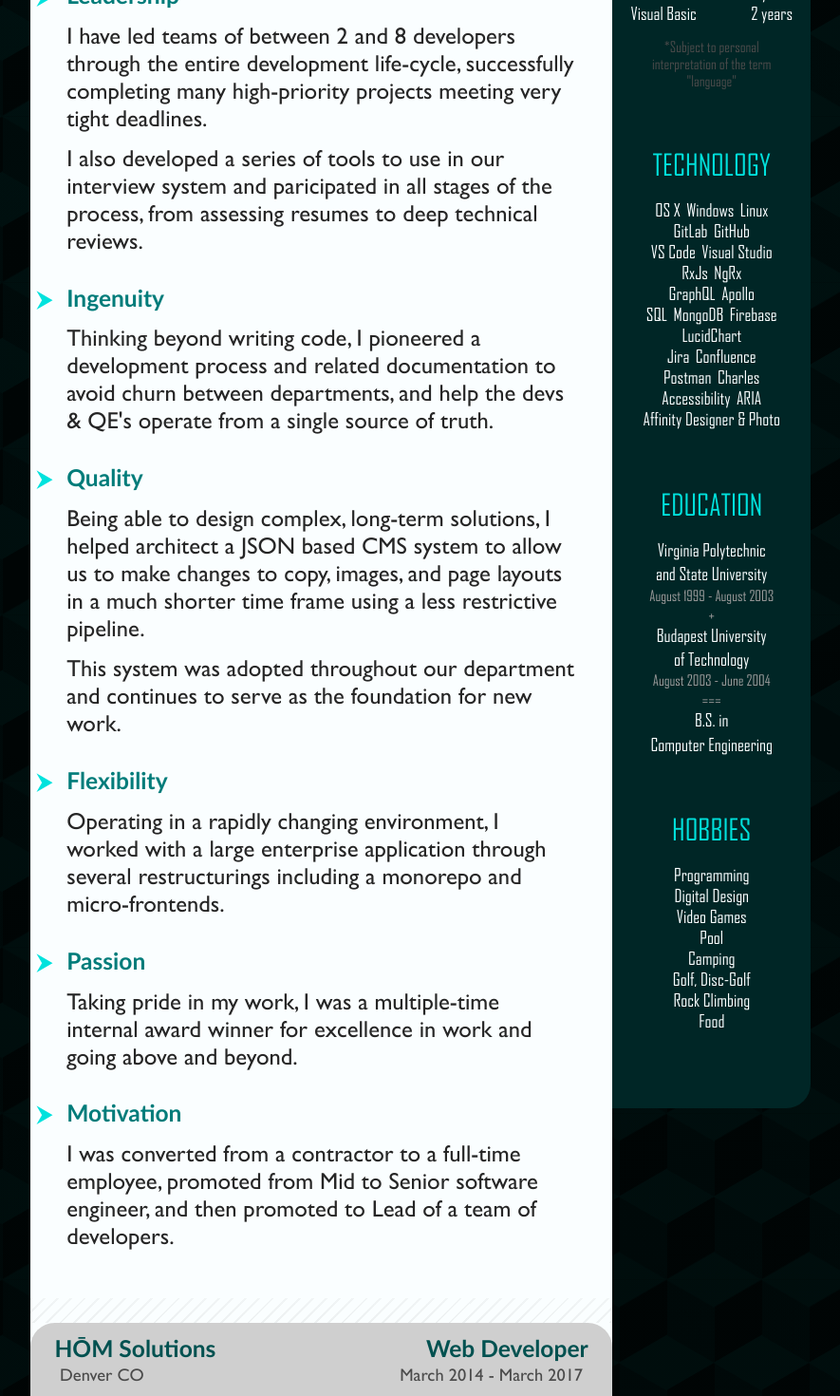
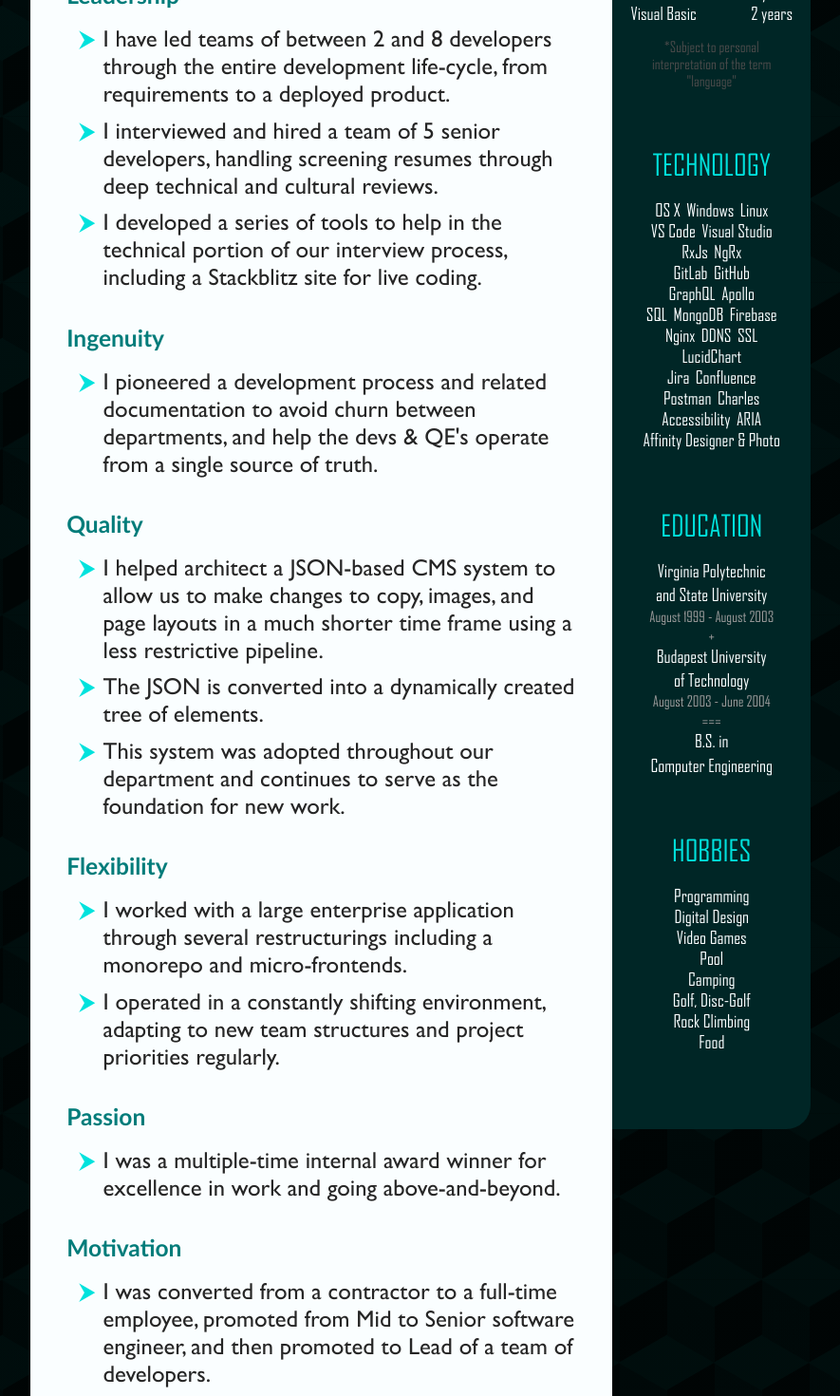
Before and after one commit to MikeVondrak/mike-vondrak, an Angular app: page / in a window 1280 px wide. Shown: the part 840-2310 px from the top of the page at 95% size, without its empty margins (197-1082 px from the left). Built offline with nearby package versions, Linux system fonts and the light colour scheme.

Commit message:
refine copy, list style

```diff
--- a/src/app/app.component.scss
+++ b/src/app/app.component.scss
@@ -89,6 +89,9 @@
     }
 
     app-site-footer {
+      @media print {
+        diplay: none;
+      }
     }
   }
 }
--- a/src/app/components/content-section/content-section.component.ts
+++ b/src/app/components/content-section/content-section.component.ts
@@ -15,7 +15,6 @@ export class ContentSectionComponent {
 
   public isLink(text: string) {
     const prefix = text.substring(0, 5);
-    console.log(prefix);
     return prefix === 'link:';
   }
   public getLinkName(text: string) {
--- a/src/app/components/page-parts/site-page/site-page.animations.ts
+++ b/src/app/components/page-parts/site-page/site-page.animations.ts
@@ -40,13 +40,13 @@ const leaveKeyframes = [
     offset: 0.33,
     height: '50vh',
     opacity: 0.25,
-    transform: 'translateY(-20%) scale(0.75)'
+    transform: 'translateY(-10%) scale(0.75)'
   }),
   style({
     offset: 0.66,
     height: '25vh',
     opacity: 0,
-    transform: 'translateY(-50%) scale(0.5)'
+    transform: 'translateY(-20%) scale(0.5)'
   }),
   style({
     offset: 1,
--- a/src/app/components/page-parts/site-page/site-page.component.html
+++ b/src/app/components/page-parts/site-page/site-page.component.html
@@ -20,7 +20,7 @@
         </p>
         <p>
           I lead a team of developers maintaining parts of the residential and
-          small to medium business websites. I deal primarily with the buy-flow
+          small-to-medium business websites. I deal primarily with the buy-flow
           purchasing aspects of acquiring or upgrading services.
         </p>
       </div>
@@ -31,63 +31,83 @@
           Postman, Charles, Jira, Confluence, ARIA</span
         >
       </div>
+      <ul class="parent-list">
+        <li>
+          <p class="title">Leadership</p>
           <ul>
             <li>
-          <p class="title">Leadership</p>
-          <p>
               I have led teams of between 2 and 8 developers through the entire
-            development life-cycle, successfully completing many high-priority
-            projects meeting very tight deadlines.
-          </p>
-          <p>
-            I also developed a series of tools to use in our interview system
-            and paricipated in all stages of the process, from assessing resumes
-            to deep technical reviews.
-          </p>
+              development life-cycle, from requirements to a deployed product.
+            </li>
+            <li>
+              I interviewed and hired a team of 5 senior developers, handling
+              screening resumes through deep technical and cultural reviews.
+            </li>
+            <li>
+              I developed a series of tools to help in the technical portion of
+              our interview process, including a Stackblitz site for live
+              coding.
+            </li>
+          </ul>
         </li>
         <li>
           <p class="title">Ingenuity</p>
-          <p>
-            Thinking beyond writing code, I pioneered a development process and
-            related documentation to avoid churn between departments, and help
-            the devs & QE's operate from a single source of truth.
-          </p>
+          <ul>
+            <li>
+              I pioneered a development process and related documentation to
+              avoid churn between departments, and help the devs & QE's operate
+              from a single source of truth.
+            </li>
+          </ul>
         </li>
         <li>
           <p class="title">Quality</p>
-          <p>
-            Being able to design complex, long-term solutions, I helped
-            architect a JSON based CMS system to allow us to make changes to
-            copy, images, and page layouts in a much shorter time frame using a
-            less restrictive pipeline.
-          </p>
-          <p>
+          <ul>
+            <li>
+              I helped architect a JSON-based CMS system to allow us to make
+              changes to copy, images, and page layouts in a much shorter time
+              frame using a less restrictive pipeline.
+            </li>
+            <li>
+              The JSON is converted into a dynamically created tree of elements.
+            </li>
+            <li>
               This system was adopted throughout our department and continues to
               serve as the foundation for new work.
-          </p>
+            </li>
+          </ul>
         </li>
         <li>
           <p class="title">Flexibility</p>
-          <p>
-            Operating in a rapidly changing environment, I worked with a large
-            enterprise application through several restructurings including a
-            monorepo and micro-frontends.
-          </p>
+          <ul>
+            <li>
+              I worked with a large enterprise application through several
+              restructurings including a monorepo and micro-frontends.
+            </li>
+            <li>
+              I operated in a constantly shifting environment, adapting to new
+              team structures and project priorities regularly.
+            </li>
+          </ul>
         </li>
         <li>
           <p class="title">Passion</p>
-          <p>
-            Taking pride in my work, I was a multiple-time internal award winner
-            for excellence in work and going above and beyond.
-          </p>
+          <ul>
+            <li>
+              I was a multiple-time internal award winner for excellence in work
+              and going above-and-beyond.
+            </li>
+          </ul>
         </li>
         <li>
           <p class="title">Motivation</p>
-          <p>
-            I was converted from a contractor to a full-time employee, promoted
-            from Mid to Senior software engineer, and then promoted to Lead of a
-            team of developers.
-          </p>
+          <ul>
+            <li>
+              I was converted from a contractor to a full-time employee,
+              promoted from Mid to Senior software engineer, and then promoted
+              to Lead of a team of developers.
+            </li>
+          </ul>
         </li>
       </ul>
     </app-content-section>
@@ -116,42 +136,51 @@
           Angular 2</span
         >
       </div>
+      <ul class="parent-list">
+        <li>
+          <p class="title">Leadership</p>
           <ul>
             <li>
-          <p class="title">Leadership</p>
-          <p>
-            As the primary frontend developer I guided the look and feel of both
-            internal apps and a public facing website.
-          </p>
-          <p>
+              I guided the look and feel of both internal apps and a public
+              facing website.
+            </li>
+            <li>
               I built mockups to address functionality and interviewed users to
               find pain points and ideas for improvement.
-          </p>
+            </li>
+          </ul>
         </li>
         <li>
           <p class="title">Ingenuity</p>
-          <p>
+          <ul>
+            <li>
               I designed and built a public-facing web app to allow customers to
               schedule their appointments online using .NET, Razor and Knockout.
-          </p>
-          <p>
-            I also created custom UI components to improve usability using HTML5
-            and jQuery.
-          </p>
+            </li>
+            <li>
+              I also created custom UI components to improve usability using
+              HTML5 and jQuery.
+            </li>
+          </ul>
         </li>
         <li>
           <p class="title">Quality</p>
-          <p>
-            To help our internal users efficiently understand data, I redesigned
-            a job scheduling calendar and implemented it in .NET and Razor.
-          </p>
+          <ul>
+            <li>
+              I redesigned a job scheduling calendar and implemented it in .NET
+              and Razor, modernizing the design and allowing users to understand
+              status from a summary view.
+            </li>
+          </ul>
         </li>
         <li>
           <p class="title">Planning</p>
-          <p>
-            Being involved in the future of the company, I helped create
-            development plans and implementation schedules for product features.
-          </p>
+          <ul>
+            <li>
+              I helped create development plans and implementation schedules for
+              product features.
+            </li>
+          </ul>
         </li>
       </ul>
     </app-content-section>
@@ -178,43 +207,53 @@
           TFS</span
         >
       </div>
+      <ul class="parent-list">
+        <li>
+          <p class="title">Leadership</p>
           <ul>
             <li>
-          <p class="title">Leadership</p>
-          <p>
               I helped lead and organize frontend development for a distributed
               development team in a redesign of CreditExpert.co.uk.
-          </p>
-          <p>
+            </li>
+            <li>
               I was responsible for creating a high-level design plan for
               development across multiple simultaneous projects.
-          </p>
+            </li>
+          </ul>
         </li>
         <li>
           <p class="title">Ingenuity</p>
-          <p>
+          <ul>
+            <li>
               I constructed Selenium tests to allow automated testing of user
               journeys.
-          </p>
-          <p>
+            </li>
+          </ul>
+          <ul>
+            <li>
               I ported .NET views into a CMS framework to provide
               business-editable content.
-          </p>
+            </li>
+          </ul>
         </li>
         <li>
           <p class="title">Quality</p>
-          <p>
+          <ul>
+            <li>
               Interested in the long-term health of the development team, I
               created technical documents for knowledge transfer of undocumented
               legacy products and processes.
-          </p>
+            </li>
+          </ul>
         </li>
         <li>
           <p class="title">Flexibility</p>
-          <p>
+          <ul>
+            <li>
               I supported undocumented legacy .NET 1.1 / VB5 code fixing
               high-priority bugs to avoid compliance failures and fines.
-          </p>
+            </li>
+          </ul>
         </li>
       </ul>
     </app-content-section>
@@ -313,12 +352,12 @@
         <p>My resume as an Angular website.</p>
         <p>
           I built this to get up to speed with Angular 17 and practice rapid
-          development.
+          development. It took about 40 hours from design to hosted site.
         </p>
       </div>
       <div class="technology">
         <span>Technology</span>
-        <span>Angular 17, HTML5, SCSS, GitHub</span>
+        <span>Angular 17, HTML5, SCSS, GitHub, Linux, DDNS, SSL, Nginx</span>
       </div>
     </app-content-section>
 
--- a/src/app/components/page-parts/site-page/site-page.component.scss
+++ b/src/app/components/page-parts/site-page/site-page.component.scss
@@ -15,11 +15,6 @@
   position: relative;
   display: block;
   background-image:
-    // linear-gradient(
-    //   180deg,
-    //   transparent 40%,
-    //   lib.$color_white 80%
-    // ),
     repeating-linear-gradient(
       -45deg,
       rgba(lib.$color_black, 0.05),
@@ -28,12 +23,19 @@
       transparent 10px
     );
 
+  app-topic-selector {
+    @media print {
+      display: none;
+    }
+  }
+  @media print {
+    margin-top: 4vw;
+  }
+
   .topics-container {
     position: relative;
     display: block;
-    // flex-direction: row;
-    // justify-content: center;
-    // align-items: flex-start;
+
     .topic-container {
       overflow: hidden;
       position: relative;
@@ -104,12 +106,6 @@
           width: 90%;
           margin-left: 5%;
           @extend %pagePadding;
-          // padding-top: 1vw;
-          // @include lib.media-breakpoint-gte(lg) {
-          //   padding-top: 0.5vw;
-          // }
-          //padding-top: 0;
-          //background-color: rgba(lib.$color_aqua_1, 0.25);
           span {
             @include lib.bpProp("font-size", 2.5vw);
           }
@@ -122,36 +118,50 @@
           margin: 0;
           @extend %pagePadding;
           list-style-type: none;
+
+
           li {
             position: relative;
             margin-bottom: 1.5vw;
+
+            ul {
+              margin-bottom: 0;
+              padding-right: 0;
+              padding-bottom: 0;
+
+              li {
+                margin-bottom: 0;
+                padding-bottom: 1.5vw;
+                @include lib.media-breakpoint-gte(lg) {
+                  padding-bottom: 0.75vw;
+                }
                 &::before {
                   content: "\2b9e";
                   position: absolute;
                   display: block;
-              top: 0.6vw;
+                  top: 0vw;
                   left: -3.25vw;
                   color: lib.$color_aqua_1;
                   @include lib.media-breakpoint-gte(sm) {
-                top: 0.7vw;
                     left: -3vw;
                   }
                   @include lib.media-breakpoint-gte(md) {
-                top: 0.7vw;
                     left: -3vw;
                   }
                   @include lib.media-breakpoint-gte(lg) {
-                top: 0.6vw;
                     left: -2.5vw;
                   }
-              @include lib.media-breakpoint-gte(lg) {
-                top: 0.5vw;
+                  @include lib.media-breakpoint-gte(xl) {
+                    left: -2vw;
                   }
                   @include lib.media-breakpoint-gte(ws) {
-                top: 0.4vw;
                     left: -1.5vw;
                   }
                 }
+              }
+            }
+
+
             p {
               margin: 0;
               padding: 1vw 0vw;
@@ -164,8 +174,14 @@
               color: lib.$color_aqua_2;
             }
           }
+
+          &.parent-list {
+            > li::before {
+              content: none;
             }
           }
         }
       }
     }
+  }
+}
--- a/src/app/components/page-parts/site-page/site-page.component.ts
+++ b/src/app/components/page-parts/site-page/site-page.component.ts
@@ -4,6 +4,7 @@ import { ContentSectionComponent } from '../../content-section/content-section.c
 import { TopicSelectorComponent } from '../../topic-selector/topic-selector.component';
 import { PageTopics } from '../../../models/enums';
 import { sitePageAnimation } from './site-page.animations';
+import { HideForPrintDirective } from '../../../directives/hide-for-print.directive';
 
 @Component({
   selector: 'app-site-page',
--- a/src/app/components/page-parts/site-sidebar/site-sidebar.component.html
+++ b/src/app/components/page-parts/site-sidebar/site-sidebar.component.html
@@ -71,16 +71,16 @@
       <span>Linux</span>
     </li>
     <li>
-      <span>GitLab</span>
-      <span>GitHub</span>
-    </li>
-    <li>
       <span>VS Code</span>
       <span>Visual Studio</span>
     </li>
     <li>
       <span>RxJs</span>
       <span>NgRx</span>
+    </li>
+    <li>
+      <span>GitLab</span>
+      <span>GitHub</span>
     </li>
     <li>
       <span>GraphQL</span>
@@ -90,6 +90,11 @@
       <span>SQL</span>
       <span>MongoDB</span>
       <span>Firebase</span>
+    </li>
+    <li>
+      <span>Nginx</span>
+      <span>DDNS</span>
+      <span>SSL</span>
     </li>
     <li>
       <span>LucidChart</span>
--- a/src/app/components/topic-selector/topic-selector.component.scss
+++ b/src/app/components/topic-selector/topic-selector.component.scss
@@ -18,6 +18,7 @@
   width: 100%;
   .container {
     overflow: hidden;
+    z-index: 1;
     position: relative;
     display: flex;
     flex-direction: row;
--- a/src/app/components/topic-selector/topic-selector.component.ts
+++ b/src/app/components/topic-selector/topic-selector.component.ts
@@ -1,4 +1,4 @@
-import { ChangeDetectionStrategy, Component, EventEmitter, Output } from '@angular/core';
+import { ChangeDetectionStrategy, Component, EventEmitter, Output, Renderer2 } from '@angular/core';
 import { PageTopics } from '../../models/enums';
 import { topicSelectAnimation } from './topic-selector.animations';
 
@@ -17,6 +17,9 @@ export class TopicSelectorComponent {
   public PageTopicsEnum = PageTopics;
   public topic = PageTopics.History;
 
+  constructor() {
+  }
+
   public selectTopic(newTopic: PageTopics) {
     console.log('TOPIC: ', newTopic, this.topic);
     if (this.topic === newTopic) {
```
Also changed, not shown: src/app/directives/hide-for-print.directive.ts (added, +32 -0 lines), 1 other file (tests, documents, lock files or other folders). Lines whose indentation alone changed are shown as unchanged.
